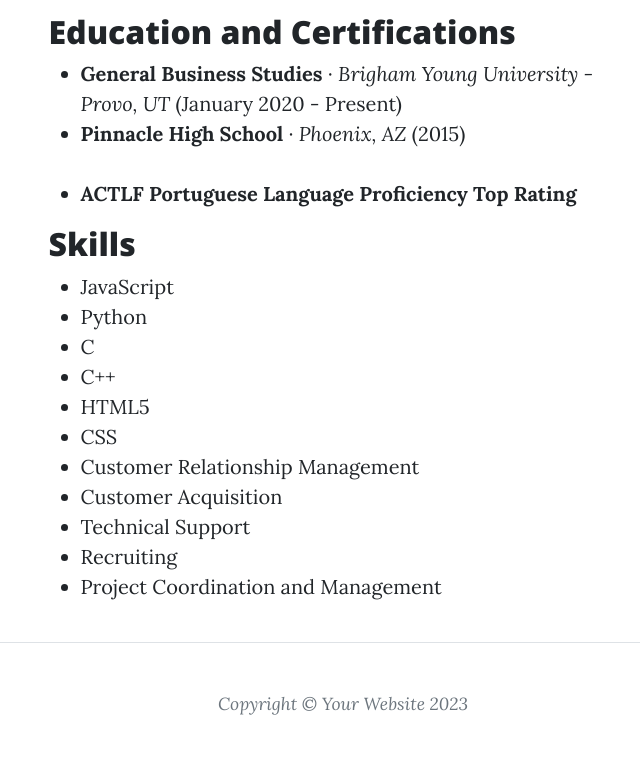
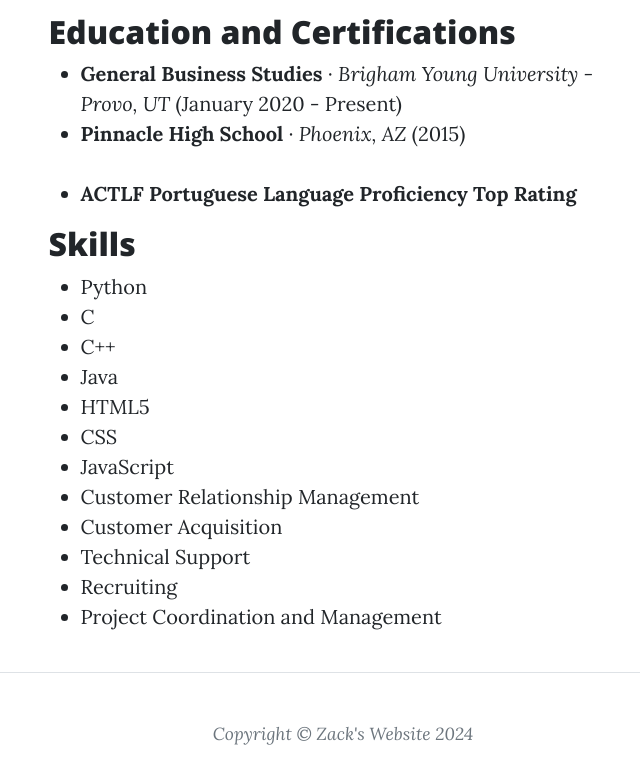
Before and after one commit to zachykerr/IS-201, a plain HTML site: page resume.html in a window 1280 px wide. Shown: the part 3205-3988 px from the top of the page, without its empty margins (297-937 px from the left). Drawn offline with nearby package versions, Linux system fonts and the light colour scheme.

Commit message:
Update resume.html

```diff
--- a/resume.html
+++ b/resume.html
@@ -113,12 +113,13 @@
                             </ul>
                         <h2>Skills</h2>
                             <ul>
-                                <li>JavaScript</li>
                                 <li>Python</li>
                                 <li>C</li>
                                 <li>C++</li>
+                                <li>Java</li>
                                 <li>HTML5</li>
                                 <li>CSS</li>
+                                <li>JavaScript</li>
                                 <li>Customer Relationship Management</li>
                                 <li>Customer Acquisition</li>
                                 <li>Technical Support</li>
@@ -134,7 +135,7 @@
             <div class="container px-4 px-lg-5">
                 <div class="row gx-4 gx-lg-5 justify-content-center">
                     <div class="col-md-10 col-lg-8 col-xl-7">
-                        <div class="small text-center text-muted fst-italic">Copyright &copy; Your Website 2023</div>
+                        <div class="small text-center text-muted fst-italic">Copyright &copy; Zack's Website 2024</div>
                     </div>
                 </div>
             </div>
```
